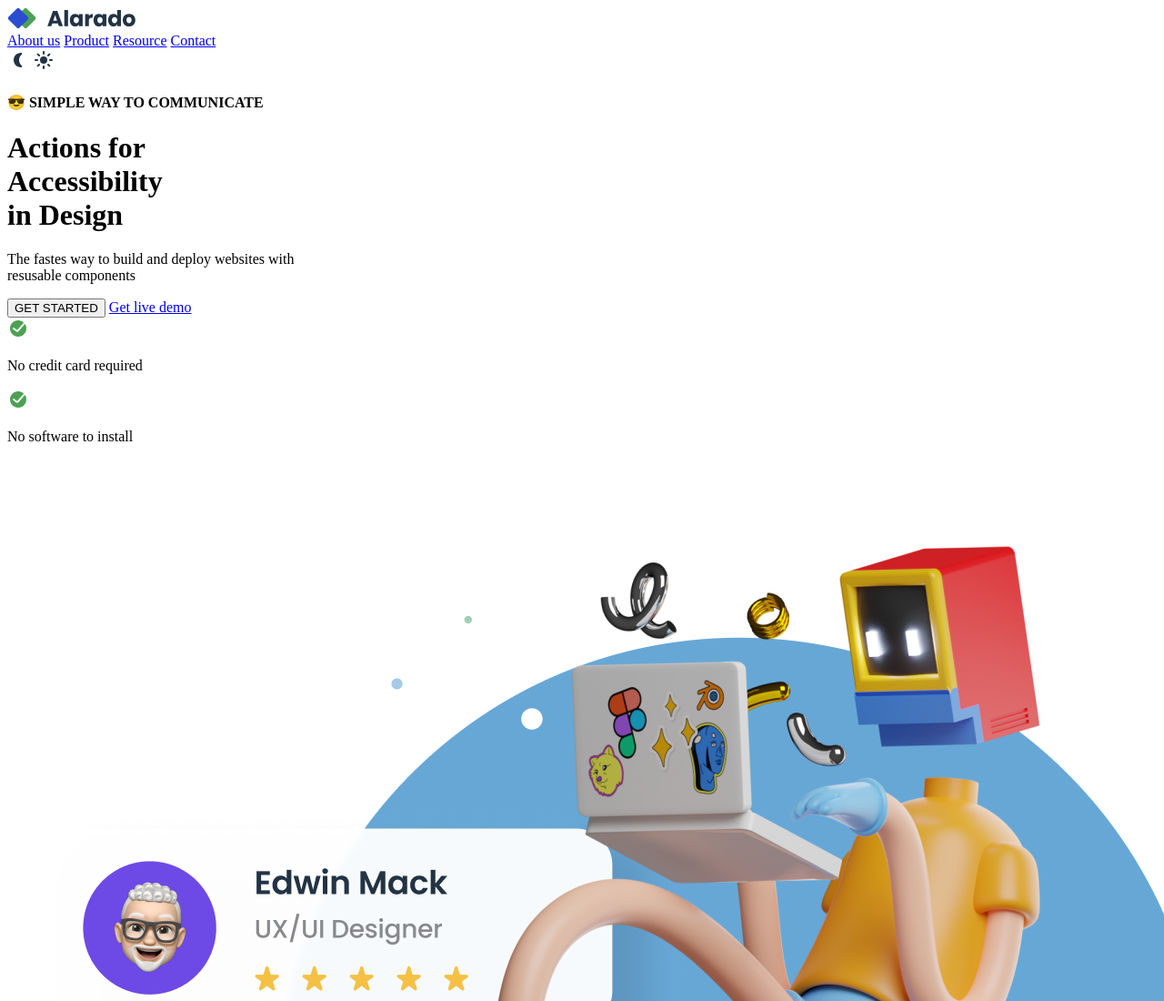
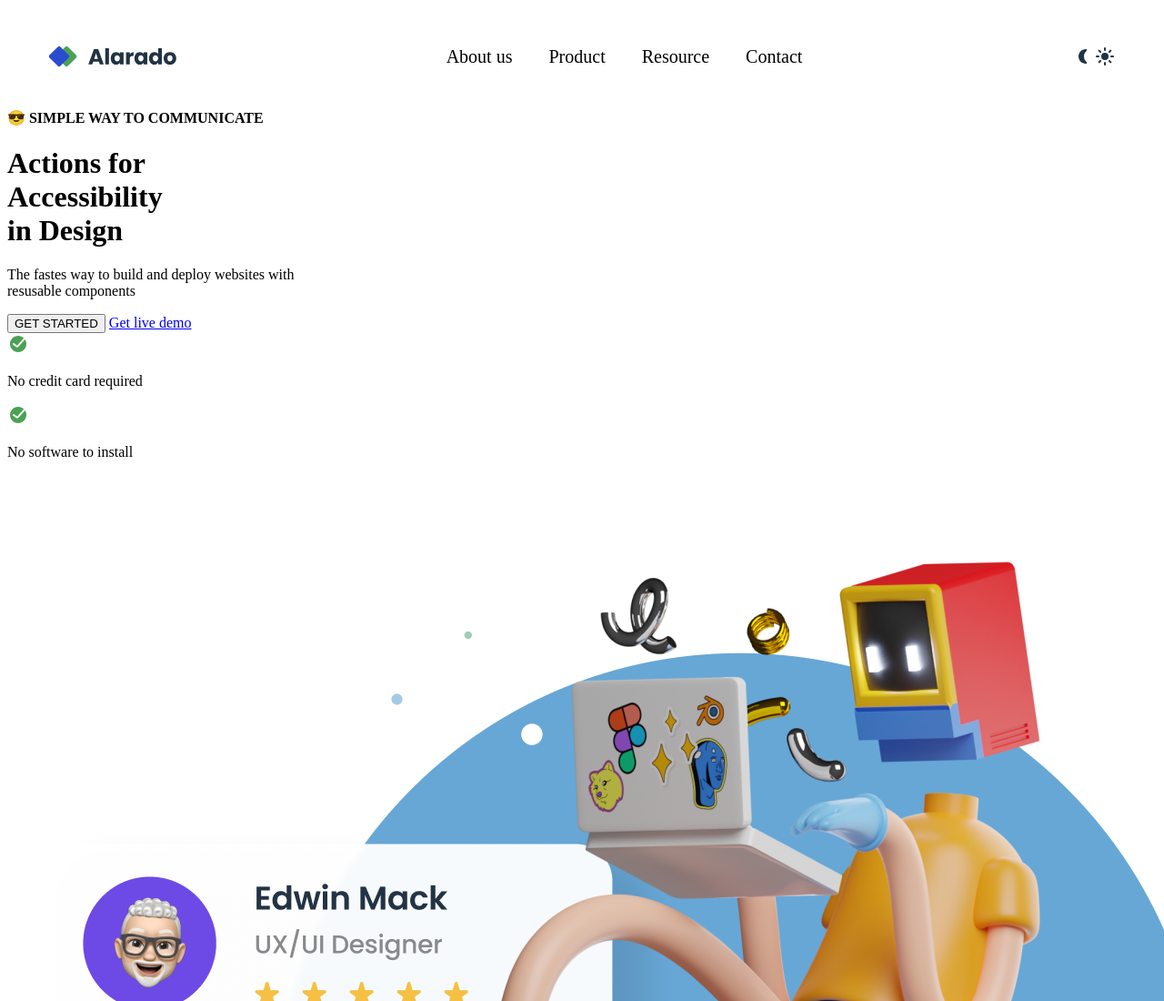
Before and after one commit to JoaquinBaltazarRodriguez/Challengue-2, a plain HTML site: page index.html in a window 1280 px wide. Shown: the top 1100 px of the page at 91% size. Drawn offline with Linux system fonts and the light colour scheme.

Commit message:
first advance in CSS

```diff
--- a/index.html
+++ b/index.html
@@ -4,19 +4,25 @@
     <meta charset="UTF-8">
     <meta name="viewport" content="width=device-width, initial-scale=1.0">
     <title>Alarado</title>
+    <link rel="stylesheet" href="style.css">
 </head>
 <body>
     <!--Header -->
-    <div>
+    <div class="container-head">
         <img src="/dccl--responsive-simple-homepage/alarado-icon-homepage.svg">
         <nav>
+            <div class="navbar">
                 <a href="#">About us</a>
                 <a href="#">Product</a>
                 <a href="#">Resource</a>
                 <a href="#">Contact</a>
+            </div>
         </nav>
+
+        <div class="moon-sun">
             <img src="/dccl--responsive-simple-homepage/Moon_fill.svg">
             <img src="/dccl--responsive-simple-homepage/Sun_fill.svg">
+        </div>
     </div>
     <!--End header-->
 
@@ -24,17 +30,19 @@
     <!--Main-->
     <Main>
         <!--Content-->
-        <div>
-            <div>
+        <div class="container-content">
+            <div class="content">
                 <h4>&#128526; SIMPLE WAY TO COMMUNICATE</h4>
                 <h1>Actions for <br> Accessibility <br> in Design</h1>
                 <p>The fastes way to build and deploy websites with <br> resusable components</p>
-                <div>
-                    <div>
+            </div>
+                <div class="start-box">
+                    <div class="start">
                         <button>GET STARTED</button>
                         <a href="#">Get live demo</a>
                     </div>
-                    <div>
+
+                    <div class="advantages">
                         <img src="/dccl--responsive-simple-homepage/Done_ring_round_fill.svg">
                         <p>No credit card required</p>
                         <img src="/dccl--responsive-simple-homepage/Done_ring_round_fill.svg">
@@ -42,9 +50,8 @@
                     </div>
                 </div>
         </div>
-        </div>
         <!--image-->
-        <div>
+        <div class="principal-image">
             <img src="/dccl--responsive-simple-homepage/hero-image-simple-homepage.png">
         </div>
     </Main>
--- a/style.css
+++ b/style.css
@@ -0,0 +1,28 @@
+body {
+    max-width: 100vw;
+}
+
+.container-head {
+    display: flex;
+    justify-content: space-between;
+    align-items: center;
+    margin: 25px 20px 0 20px;
+    padding: 25px;
+}
+
+nav .navbar {
+    display: flex;
+    align-items: center;
+}
+
+.navbar a {
+    margin: 0px 20px 0px 20px;
+    text-decoration: none;
+    color: black;
+    font-size: 20px;
+}
+
+.moon-sun {
+    display: flex;
+    align-items: center;
+}
```
Lines whose indentation alone changed are shown as unchanged.
